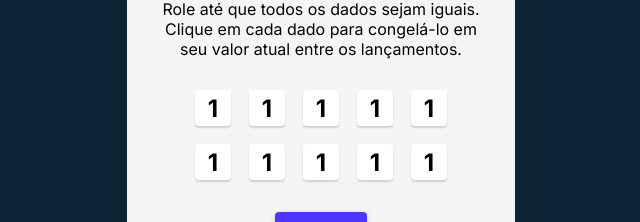
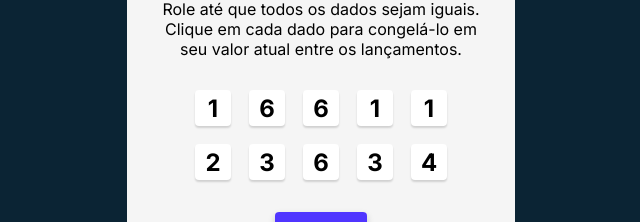
Before and after one commit to Juranda/TenziesScrimba, a React (Vite) app: page / in a window 1280 px wide. Shown: the part 296-518 px from the top of the page, without its empty margins (319-959 px from the left). Built offline with nearby package versions, Linux system fonts and the light colour scheme.

Commit message:
Geração aleatória dos dados e botão do botão

```diff
--- a/src/App.jsx
+++ b/src/App.jsx
@@ -1,6 +1,34 @@
+import { nanoid } from 'nanoid';
+import { useState } from "react";
 import Dice from "./components/Dice";
 
 export default function App() {
+
+  const [dices, setDices] = useState(allRandomDices());
+
+  function allRandomDices() {
+    const dices = [];
+    for (let i = 0; i < 10; i++) {
+      dices.push(createNewDice());
+    }
+
+    const diceElements = dices.map(dice => <Dice key={dice.id} value={dice.value} isHeld={dice.isHeld} />);
+
+    return diceElements;
+  }
+
+  function rool() {
+    setDices(allRandomDices());
+  }
+
+  function createNewDice() {
+    return {
+      id: nanoid(),
+      value: Math.ceil(Math.random() * 6),
+      isHeld: false
+    }
+  }
+
   return (
     <div className="Game">
       <div className="game-box">
@@ -9,18 +37,9 @@ export default function App() {
           <p>Role até que todos os dados sejam iguais. Clique em cada dado para congelá-lo em seu valor atual entre os lançamentos.</p>
         </div>
         <div className="dices">
-          <Dice value="1" />
-          <Dice value="1" />
-          <Dice value="1" />
-          <Dice value="1" />
-          <Dice value="1" />
-          <Dice value="1" />
-          <Dice value="1" />
-          <Dice value="1" />
-          <Dice value="1" />
-          <Dice value="1" />
+          {dices}
         </div>
-        <button className="roll-button">Rolar</button>
+        <button onClick={rool} className="roll-button">Rolar</button>
       </div>
     </div>
   );
--- a/src/components/Dice.jsx
+++ b/src/components/Dice.jsx
@@ -1,4 +1,4 @@
-export default function Dice({ value }) {
+export default function Dice({ value, isHeld }) {
     return (
         <div className="dice">
             <h2>{value}</h2>
```
